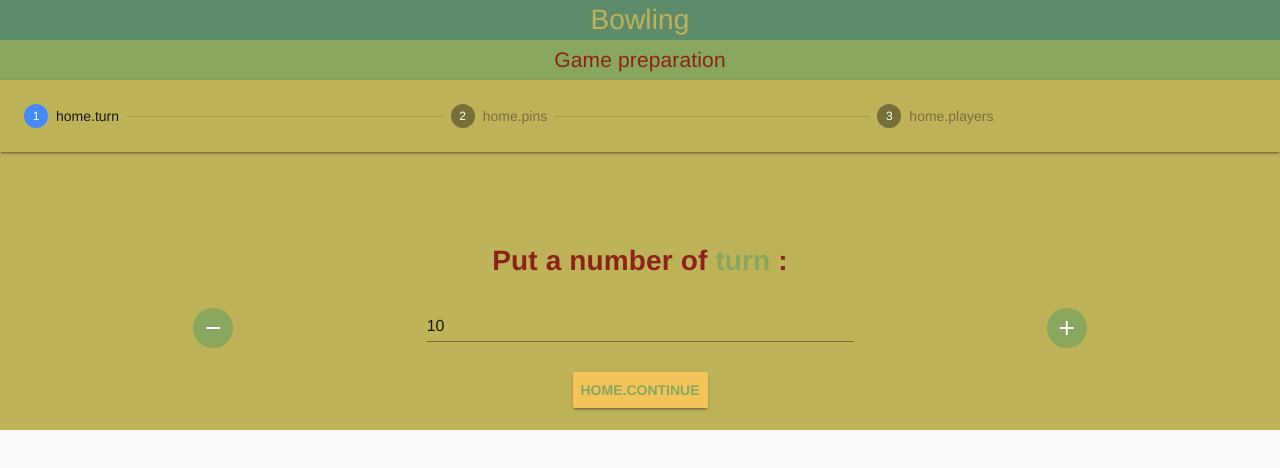
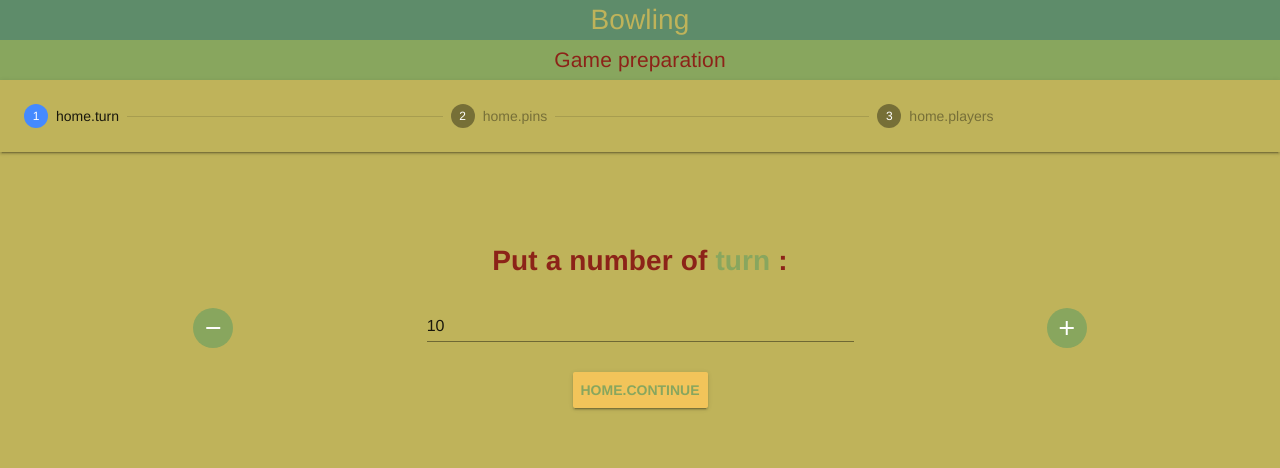
Before and after one commit to Horsemen-and-Women-of-the-Apocalypse/bowling, a Vue app: page / in a window 1280 px wide. Shown: the top 468 px of the page. Built offline with nearby package versions, Linux system fonts and the light colour scheme.

Commit message:
fix merge error

```diff
--- a/src/views/GamePreparation.vue
+++ b/src/views/GamePreparation.vue
@@ -54,7 +54,7 @@
 </template>
 
 <style scoped>
-.home {
+.gamepreparation {
   margin: 0px;
   height: 100%;
 }
```
